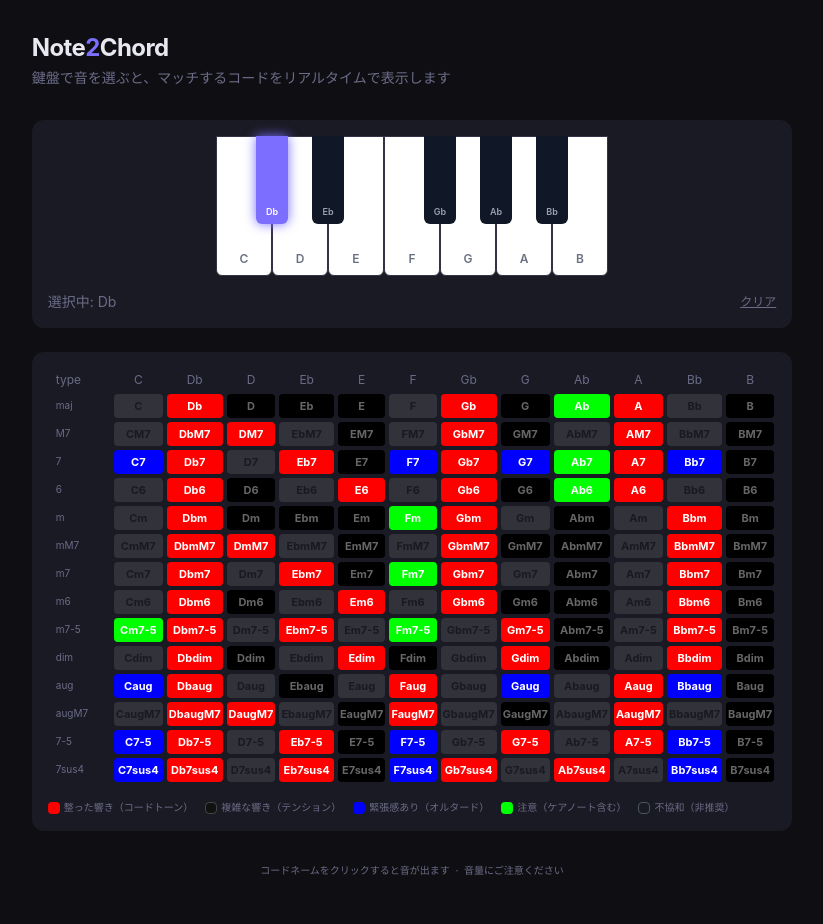
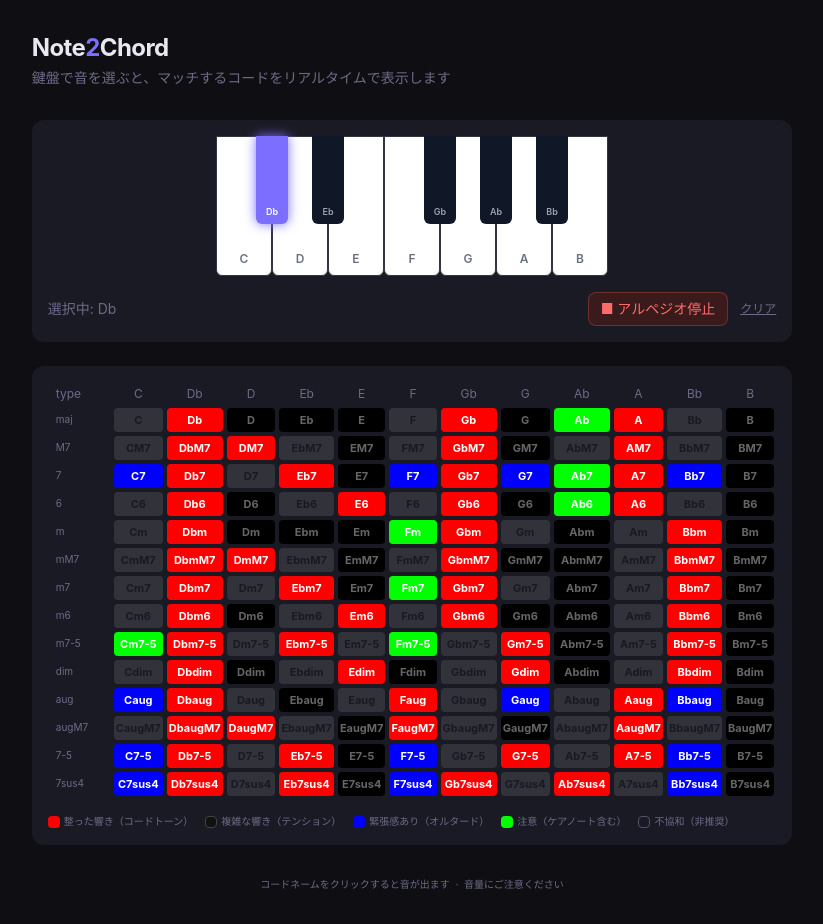
Before and after one commit to nezumi328/note2chord, a Next.js app: page / in a window 1280 px wide. Both pictures are taken after a click on the button "Db". Shown: the whole page, without its empty margins (228-1051 px from the left). Built offline with nearby package versions, Linux system fonts and the light colour scheme.

Commit message:
Add arpeggio playback and stop/play toggle button

```diff
--- a/app/components/Piano.tsx
+++ b/app/components/Piano.tsx
@@ -11,11 +11,6 @@ const BLACK_KEYS: { note: NoteName; offset: number }[] = [
   { note: "Bb", offset: 6 },
 ];
 
-function playNote(note: NoteName) {
-  const audio = new Audio(`/audio/${note}4.mp3`);
-  audio.play().catch(() => {});
-}
-
 interface PianoProps {
   selected: Set<NoteName>;
   onToggle: (note: NoteName) => void;
@@ -23,7 +18,6 @@ interface PianoProps {
 
 export default function Piano({ selected, onToggle }: PianoProps) {
   const handleKey = (note: NoteName) => {
-    playNote(note);
     onToggle(note);
   };
 
--- /dev/null
+++ b/app/hooks/useArpeggio.ts
@@ -0,0 +1,55 @@
+"use client";
+
+import { useEffect, useRef, useState } from "react";
+import { NoteName } from "@/lib/chordEngine";
+
+const INTERVAL_MS = 700;
+
+export function useArpeggio(notes: NoteName[]) {
+  const [playing, setPlaying] = useState(false);
+  const indexRef = useRef(0);
+  const intervalRef = useRef<ReturnType<typeof setInterval> | null>(null);
+  const notesRef = useRef<NoteName[]>([]);
+
+  notesRef.current = notes;
+
+  function playNext() {
+    const queue = notesRef.current;
+    if (queue.length === 0) return;
+    indexRef.current = indexRef.current % queue.length;
+    const note = queue[indexRef.current];
+    new Audio(`/audio/${note}4.mp3`).play().catch(() => {});
+    indexRef.current = (indexRef.current + 1) % queue.length;
+  }
+
+  function start() {
+    if (intervalRef.current) clearInterval(intervalRef.current);
+    indexRef.current = 0;
+    playNext();
+    intervalRef.current = setInterval(playNext, INTERVAL_MS);
+    setPlaying(true);
+  }
+
+  function stop() {
+    if (intervalRef.current) {
+      clearInterval(intervalRef.current);
+      intervalRef.current = null;
+    }
+    setPlaying(false);
+  }
+
+  // 音が変わったら再生中なら再スタート、止まっていたら自動再生開始
+  useEffect(() => {
+    if (notes.length === 0) {
+      stop();
+      return;
+    }
+    start();
+    // eslint-disable-next-line react-hooks/exhaustive-deps
+  }, [notes.join(",")]);
+
+  // アンマウント時クリーンアップ
+  useEffect(() => () => stop(), []);
+
+  return { playing, stop, start };
+}
--- a/app/page.tsx
+++ b/app/page.tsx
@@ -4,9 +4,12 @@ import { useState, useMemo } from "react";
 import Piano from "./components/Piano";
 import ChordGrid from "./components/ChordGrid";
 import { suggestChords, NoteName } from "@/lib/chordEngine";
+import { useArpeggio } from "./hooks/useArpeggio";
 
 export default function Home() {
   const [selected, setSelected] = useState<Set<NoteName>>(new Set());
+  const notes = useMemo(() => [...selected] as NoteName[], [selected]);
+  const { playing, stop, start } = useArpeggio(notes);
 
   const toggle = (note: NoteName) => {
     setSelected(prev => {
@@ -18,8 +21,8 @@ export default function Home() {
   };
 
   const chords = useMemo(
-    () => suggestChords([...selected] as NoteName[]),
-    [selected]
+    () => suggestChords(notes),
+    [notes]
   );
 
   return (
@@ -40,8 +43,22 @@ export default function Home() {
           <p className="text-sm" style={{ color: "var(--text-muted)" }}>
             {selected.size === 0
               ? "音を選択してください"
-              : `選択中: ${[...selected].join(", ")}`}
+              : `選択中: ${notes.join(", ")}`}
           </p>
+          <div className="flex items-center gap-3">
+            {selected.size > 0 && (
+              <button
+                onClick={playing ? stop : start}
+                className="flex items-center gap-1.5 px-3 py-1.5 rounded-lg text-sm font-medium transition-colors"
+                style={{
+                  background: playing ? "#3a1a1a" : "#1a2a1a",
+                  color: playing ? "#ff6b6b" : "#6bff6b",
+                  border: `1px solid ${playing ? "#ff6b6b44" : "#6bff6b44"}`,
+                }}
+              >
+                {playing ? "■ アルペジオ停止" : "▶ アルペジオ再生"}
+              </button>
+            )}
             {selected.size > 0 && (
               <button
                 onClick={() => setSelected(new Set())}
@@ -51,6 +68,7 @@ export default function Home() {
                 クリア
               </button>
             )}
+          </div>
         </div>
       </section>
 
```
Lines whose indentation alone changed are shown as unchanged.
